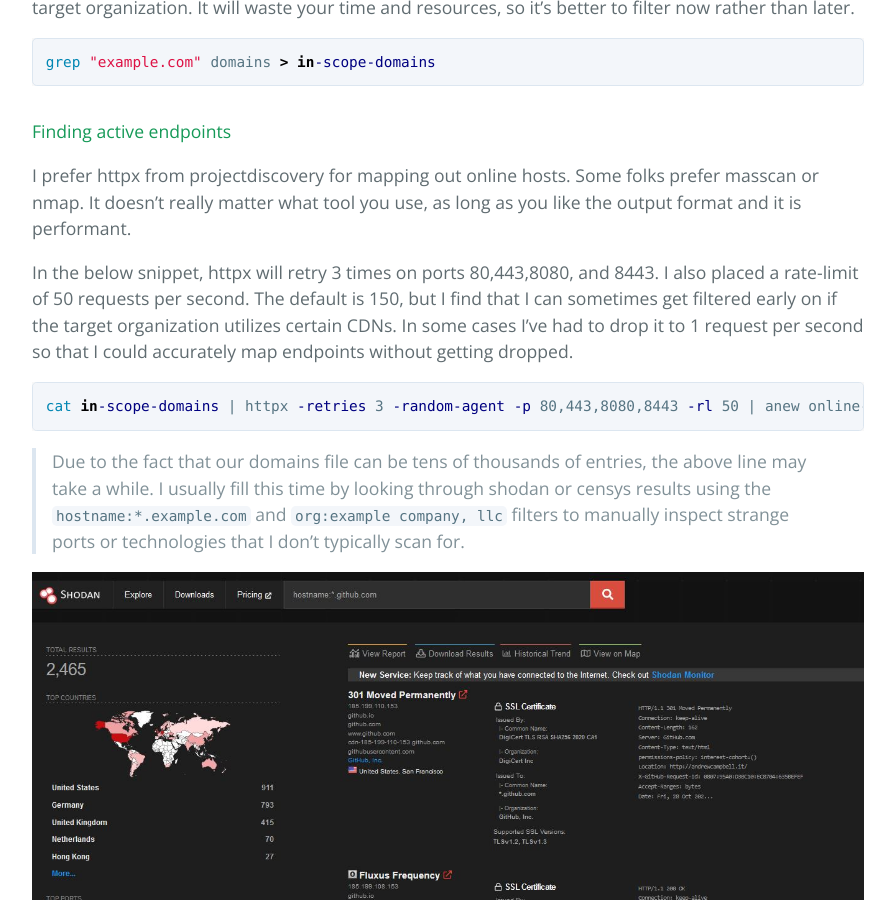
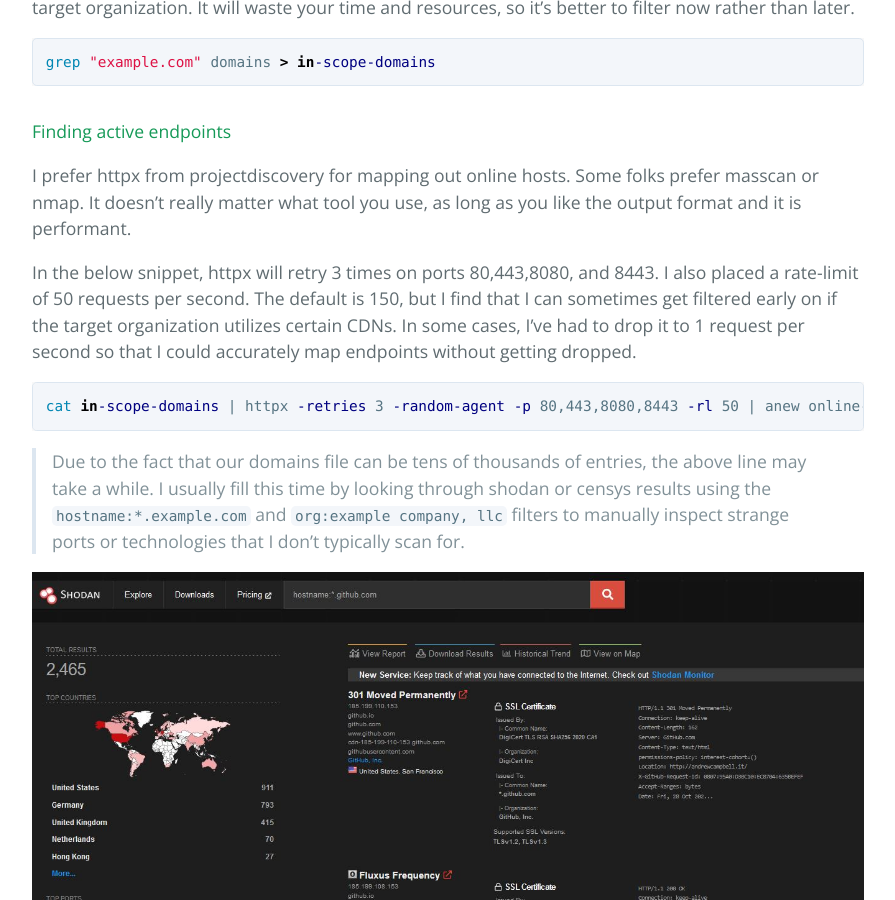
Before and after one commit to AustinCundiff/AustinCundiff.github.io, a Jekyll site: the page built from _posts/2022-10-25-application-hacker-methodology.md, in a window 1280 px wide and 900 px high, scrolled down 3728 px. Shown: the whole window, without its empty margins (192-1087 px from the left). Built offline with Jekyll 4.4.1, drawn with Linux system fonts in a browser that asks for light colours; some of the changed text lies outside the part shown.

````diff
--- a/_posts/2022-10-25-application-hacker-methodology.md
+++ b/_posts/2022-10-25-application-hacker-methodology.md
@@ -113,7 +113,7 @@ grep "example.com" domains > in-scope-domains
 
 I prefer httpx from projectdiscovery for mapping out online hosts. Some folks prefer masscan or nmap. It doesn't really matter what tool you use, as long as you like the output format and it is performant.
 
-In the below snippet, httpx will retry 3 times on ports 80,443,8080, and 8443. I also placed a rate-limit of 50 requests per second. The default is 150, but I find that I can sometimes get filtered early on if the target organization utilizes certain CDNs. In some cases I've had to drop it to 1 request per second so that I could accurately map endpoints without getting dropped.
+In the below snippet, httpx will retry 3 times on ports 80,443,8080, and 8443. I also placed a rate-limit of 50 requests per second. The default is 150, but I find that I can sometimes get filtered early on if the target organization utilizes certain CDNs. In some cases, I've had to drop it to 1 request per second so that I could accurately map endpoints without getting dropped.
 
 ```sh
 cat in-scope-domains | httpx -retries 3 -random-agent -p 80,443,8080,8443 -rl 50 | anew online-hosts
@@ -142,7 +142,7 @@ This concludes the reconnaissance portion.
 
 ### Tools for this phase
 
-Choose one: [**Feroxbuster**](https://github.com/epi052/feroxbuster) || [**Ffuf**](https://github.com/ffuf/ffuf) || [**Gobuster**](https://github.com/OJ/gobuster) || [**Turbo** Intruder](https://portswigger.net/bappstore/9abaa233088242e8be252cd4ff534988)
+Choose one: [**Feroxbuster**](https://github.com/epi052/feroxbuster) | [**Ffuf**](https://github.com/ffuf/ffuf) | [**Gobuster**](https://github.com/OJ/gobuster) | [**Turbo** Intruder](https://portswigger.net/bappstore/9abaa233088242e8be252cd4ff534988)
 
 * [**httpx**](https://github.com/projectdiscovery/httpx)
 * [**Wappalyzer**](https://addons.mozilla.org/en-US/firefox/addon/wappalyzer/)
@@ -188,7 +188,7 @@ vim titles
 As you go through them, you will see similar titles and content lengths. For example, let's say your organization has 30 different static blogs. You can use egrep to filter the blog title `egrep -v "blog title" titles | less` or use vim `%! egrep -v blog-title`. I will also usually see the same site hosted for different countries such as au.example.com uk.example.com, etc. The content length and title should generally be the same and you can use the same filter tricks to remove the junk.
 
 Here are the titles I'm usually interested in:
-- Not found --> Usually indicates something is being hosted, but without a redirect from the web root.
+- Not found --> Usually indicates something is being hosted but without a redirect from the web root.
 - Forbidden --> Occasionally has paths accessible that may be incorrectly configured and reveal sensitive information.
 - Sensitive title --> Titles that indicate sensitive information is stored on the application (SSN / billing / corp)
 - Esoteric technology banner --> Don't recognize the server? It's probably old and busted.
@@ -212,7 +212,7 @@ cat example.com-urls | anew urls
 ```
 This will result in a text file with a ton of links. Many of these will be garbage such as font or image files. Remember, we're looking for places that accept input, so static assets are generally of no interest.
 
-First I grab all queries such as `/endpoint?file=example.jpg` which are typically the bulk of our data entry points. Uro is a tool that will remove duplicate queries such as `/endpoint?file=example.png`. We already have the first query, and don't really care about additional file names being returned, especially if it's something like doc1.xlsx and doc2.xsls etc.
+First I grab all queries such as `/endpoint?file=example.jpg` which are typically the bulk of our data entry points. Uro is a tool that will remove duplicate queries such as `/endpoint?file=example.png`. We already have the first query and don't really care about additional file names being returned, especially if it's something like doc1.xlsx and doc2.xsls etc.
 ```sh
 egrep "\?" urls | uro | anew query-urls
 ```
````
Also changed, not shown: other parts of _posts/2022-10-25-application-hacker-methodology.md (+3 -3 lines).
